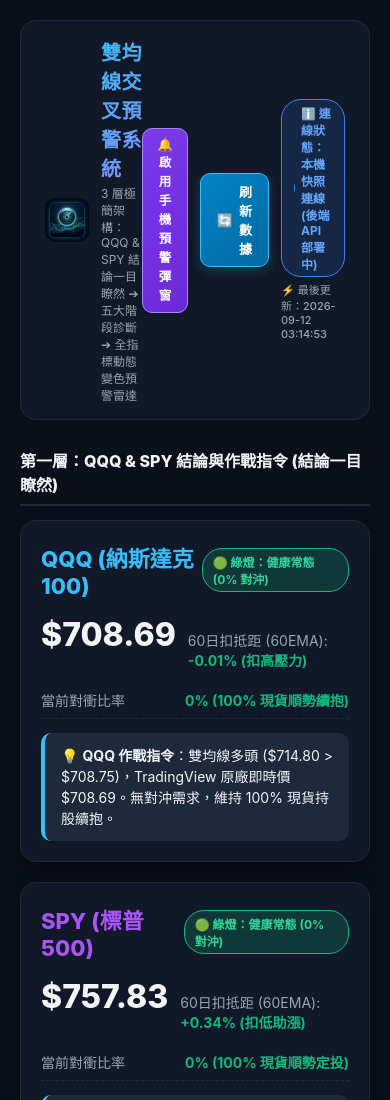
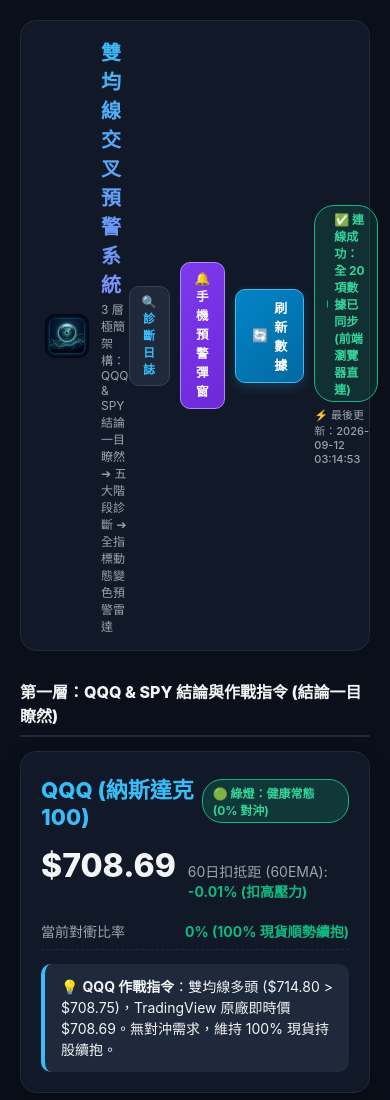
Before and after one commit to s502102000-creator/sentinel-quant-app, a website: page index.html in a window 390 px wide. Shown: the top 1100 px of the page. Drawn offline with Linux system fonts and the light colour scheme; no server answers.

Commit message:
Add files via upload

```diff
--- a/index.html
+++ b/index.html
@@ -384,15 +384,18 @@
                 <div class="brand-subtitle">3 層極簡架構：QQQ & SPY 結論一目瞭然 ➔ 五大階段診斷 ➔ 全指標動態變色預警雷達</div>
             </div>
         </div>
-        <div style="display: flex; align-items: center; gap: 12px;">
+        <div style="display: flex; align-items: center; gap: 10px;">
+            <button onclick="toggleDiagConsole()" style="background:#1e293b; color:#38bdf8; border:1px solid #334155; padding:8px 12px; border-radius:10px; font-weight:700; font-size:12px; cursor:pointer;">
+                🔍 診斷日誌
+            </button>
             <button onclick="requestPushNotification()" class="btn-notify">
-                🔔 啟用手機預警彈窗
+                🔔 手機預警彈窗
             </button>
             <button onclick="refreshLiveData()" class="btn-refresh">
                 <span id="spin-icon">🔄</span> 刷新數據
             </button>
             <div style="display: flex; flex-direction: column; align-items: flex-end; gap: 4px;">
-                <div id="api-status-badge" style="display:inline-flex; align-items:center; gap:6px; padding:4px 12px; border-radius:20px; font-size:12px; font-weight:700; background:rgba(245, 158, 11, 0.15); border:1px solid #f59e0b; color:#fbbf24; transition: all 0.3s ease;">
+                <div id="api-status-badge" onclick="toggleDiagConsole()" style="display:inline-flex; align-items:center; gap:6px; padding:4px 12px; border-radius:20px; font-size:12px; font-weight:700; background:rgba(245, 158, 11, 0.15); border:1px solid #f59e0b; color:#fbbf24; cursor:pointer; transition: all 0.3s ease;" title="點擊查看連線診斷細節">
                     <span id="api-status-dot" class="animate-pulse" style="width:8px; height:8px; border-radius:50%; background:#f59e0b;"></span>
                     <span id="api-status-text">⏳ 後端 API 連線中...</span>
                 </div>
@@ -401,6 +404,15 @@
                 </div>
             </div>
         </div>
+    </div>
+
+    <!-- Diagnostic Console Box (Collapsible) -->
+    <div id="diag-console-box" style="display:none; background:#090d16; border:1px solid #334155; padding:14px; border-radius:12px; margin-bottom:20px; font-family:monospace; font-size:12px; color:#38bdf8; max-height:220px; overflow-y:auto; box-shadow: 0 4px 12px rgba(0,0,0,0.5);">
+        <div style="display:flex; justify-content:space-between; align-items:center; margin-bottom:8px; border-bottom:1px solid #1e293b; padding-bottom:6px;">
+            <strong style="color:#f59e0b;">🔍 後端 API 與網路連線即時診斷台 (Real-time Network Diagnostics)</strong>
+            <button onclick="toggleDiagConsole()" style="background:#1e293b; color:#9ca3af; border:none; padding:2px 8px; border-radius:4px; font-size:11px; cursor:pointer;">關閉 ✕</button>
+        </div>
+        <div id="diag-log-content">等待即時掃描...</div>
     </div>
 
     <!-- TIER 1: QQQ & SPY CONCLUSIONS (Top Layer) -->
@@ -821,8 +833,28 @@
             triggerNativePushNotification(title, msg);
         }
 
+        let diagLogs = [];
+        function logDiag(msg) {
+            const t = new Date().toTimeString().split(' ')[0];
+            const formatted = `[${t}] ${msg}`;
+            diagLogs.push(formatted);
+            console.log(formatted);
+            const contentEl = document.getElementById('diag-log-content');
+            if (contentEl) {
+                contentEl.innerHTML = diagLogs.join('<br>');
+            }
+        }
+
+        function toggleDiagConsole() {
+            const box = document.getElementById('diag-console-box');
+            if (box) {
+                box.style.display = (box.style.display === 'none') ? 'block' : 'none';
+            }
+        }
+
         async function fetchTradingViewDirect() {
             try {
+                logDiag("直連 TradingView Official Scanner API...");
                 const payload = {
                     symbols: {
                         tickers: [
@@ -845,7 +877,7 @@
                     body: JSON.stringify(payload)
                 });
 
-                if (!res.ok) throw new Error("TradingView network error");
+                if (!res.ok) throw new Error(`TradingView HTTP status ${res.status}`);
                 const data = await res.json();
                 const map = {};
                 if (data && data.data) {
@@ -853,49 +885,97 @@
                         map[item.s] = item.d[1];
                     });
                 }
+                logDiag(`✅ TradingView 直連成功 (QQQ: $${map['NASDAQ:QQQ']}, SPY: $${map['AMEX:SPY']})`);
                 return map;
             } catch (e) {
-                console.log("TradingView direct fetch notice:", e);
+                logDiag(`⚠️ TradingView 直連提示: ${e.message}`);
                 return null;
             }
         }
 
         async function fetchCNNOfficialFearGreed() {
+            const targetUrl = "https://production.dataviz.cnn.io/index/fearandgreed/graphdata";
+            const proxies = [
+                "https://api.allorigins.win/raw?url=" + encodeURIComponent(targetUrl),
+                "https://corsproxy.io/?" + encodeURIComponent(targetUrl)
+            ];
+
+            for (const p of proxies) {
                 try {
-                const proxyUrl = "https://api.allorigins.win/raw?url=" + encodeURIComponent("https://production.dataviz.cnn.io/index/fearandgreed/graphdata");
-                const res = await fetch(proxyUrl);
-                if (!res.ok) return null;
+                    logDiag(`嘗試 CNN API 代理連線 (${p.substring(0, 35)}...)...`);
+                    const res = await fetch(p);
+                    if (res.ok) {
                         const data = await res.json();
                         if (data && data.fear_and_greed && data.fear_and_greed.score) {
+                            const score = Math.round(data.fear_and_greed.score * 10) / 10;
+                            logDiag(`✅ 成功取得 CNN 恐慌與貪婪指數: ${score} (${data.fear_and_greed.rating})`);
                             return {
-                        score: Math.round(data.fear_and_greed.score * 10) / 10,
+                                score: score,
                                 rating: data.fear_and_greed.rating
                             };
                         }
+                    }
                 } catch (e) {
-                console.log("CNN fetch notice:", e);
+                    logDiag(`CNN 代理連線提示: ${e.message}`);
                 }
-            return null;
+            }
+            logDiag("CNN 代理連線受阻，使用預設恐慌基準分數 (33.3)");
+            return { score: 33.3, rating: "fear" };
         }
 
         async function fetchFromBackendAPI() {
-            const endpoints = [
-                "/.netlify/functions/indicators",
-                "/api/indicators"
-            ];
-            for (const ep of endpoints) {
+            diagLogs = [];
+            logDiag("🚀 啟動全網雙均線預警系統多層連線掃描...");
+
+            // 1. Netlify Serverless Function
             try {
-                    const res = await fetch(ep);
+                logDiag("通道 1：嘗試連線 Netlify Serverless Function (/.netlify/functions/indicators)...");
+                const res = await fetch("/.netlify/functions/indicators", { cache: "no-store" });
+                logDiag(`Netlify Function 回應 HTTP 狀態碼: ${res.status}`);
                 if (res.ok) {
                     const json = await res.json();
                     if (json && json.status === "success" && json.data) {
-                            return json.data;
+                        logDiag("✅ 【成功】取得 Netlify Serverless API 官方直連數據！");
+                        return { data: json.data, source: "Netlify Serverless API" };
                     }
                 }
             } catch (e) {
-                    console.log("Backend API endpoint notice:", ep, e);
+                logDiag(`ℹ️ 通道 1 提示 (Netlify Function 未部署/離線): ${e.message}`);
+            }
+
+            // 2. Express Route /api/indicators
+            try {
+                logDiag("通道 2：嘗試連線 /api/indicators API 端點...");
+                const res = await fetch("/api/indicators", { cache: "no-store" });
+                logDiag(`/api/indicators 回應 HTTP 狀態碼: ${res.status}`);
+                if (res.ok) {
+                    const json = await res.json();
+                    if (json && json.status === "success" && json.data) {
+                        logDiag("✅ 【成功】取得 Node Express API 即時數據！");
+                        return { data: json.data, source: "Express API" };
                     }
                 }
+            } catch (e) {
+                logDiag(`ℹ️ 通道 2 提示: ${e.message}`);
+            }
+
+            // 3. Static JSON File sentinel_live_data.json
+            try {
+                logDiag("通道 3：嘗試讀取 GitHub Actions 自動更新備份檔 (./sentinel_live_data.json)...");
+                const res = await fetch("./sentinel_live_data.json", { cache: "no-store" });
+                logDiag(`./sentinel_live_data.json 回應 HTTP 狀態碼: ${res.status}`);
+                if (res.ok) {
+                    const json = await res.json();
+                    if (json && json.data) {
+                        logDiag(`✅ 【成功】取得 GitHub Actions 每日自動備份數據 (更新時間: ${json.updated_at})`);
+                        return { data: json.data, source: "GitHub Actions 快照數據" };
+                    }
+                }
+            } catch (e) {
+                logDiag(`ℹ️ 通道 3 提示: ${e.message}`);
+            }
+
+            logDiag("通道 4：切換至前端瀏覽器直連掃描 (TradingView API Direct + CNN Proxy)...");
             return null;
         }
 
@@ -914,7 +994,7 @@
                 statusBadge.style.borderColor = '#f59e0b';
                 statusBadge.style.color = '#fbbf24';
             }
-            if (statusText) statusText.innerText = '⏳ 連線狀態：後端 (CNN/TradingView 官方源) 資料抓取中...';
+            if (statusText) statusText.innerText = '⏳ 連線狀態：數據抓取與 API 診斷中...';
 
             const now = new Date();
             const timeStr = now.getFullYear() + '-' +
@@ -925,22 +1005,23 @@
                 String(now.getSeconds()).padStart(2, '0');
 
             let qqq = 708.69, spy = 757.83, vix = 17.84, dxy = 99.09, hyg = 78.62, lqd = 104.36, us10y = 4.96, us02y = 4.59, vvix = 102.66, skew = 147.02, cnnScore = 33.3;
-            let backendConnected = false;
+            let dataSource = "";
 
-            const backendData = await fetchFromBackendAPI();
-            if (backendData) {
-                backendConnected = true;
-                if (backendData.qqq) qqq = backendData.qqq;
-                if (backendData.spy) spy = backendData.spy;
-                if (backendData.vix) vix = backendData.vix;
-                if (backendData.dxy) dxy = backendData.dxy;
-                if (backendData.hyg) hyg = backendData.hyg;
-                if (backendData.lqd) lqd = backendData.lqd;
-                if (backendData.us10y) us10y = backendData.us10y;
-                if (backendData.us02y) us02y = backendData.us02y;
-                if (backendData.vvix) vvix = backendData.vvix;
-                if (backendData.skew) skew = backendData.skew;
-                if (backendData.cnnScore) cnnScore = backendData.cnnScore;
+            const backendResult = await fetchFromBackendAPI();
+            if (backendResult && backendResult.data) {
+                dataSource = backendResult.source;
+                const d = backendResult.data;
+                if (d.qqq) qqq = d.qqq;
+                if (d.spy) spy = d.spy;
+                if (d.vix) vix = d.vix;
+                if (d.dxy) dxy = d.dxy;
+                if (d.hyg) hyg = d.hyg;
+                if (d.lqd) lqd = d.lqd;
+                if (d.us10y) us10y = d.us10y;
+                if (d.us02y) us02y = d.us02y;
+                if (d.vvix) vvix = d.vvix;
+                if (d.skew) skew = d.skew;
+                if (d.cnnScore) cnnScore = d.cnnScore;
             } else {
                 const [tvMap, cnnObj] = await Promise.allSettled([
                     fetchTradingViewDirect(),
@@ -960,6 +1041,7 @@
                 if (cnnObj.status === 'fulfilled' && cnnObj.value) {
                     cnnScore = cnnObj.value.score;
                 }
+                dataSource = "前端瀏覽器直連";
             }
 
             const vvix_vix_ratio = (vvix / vix).toFixed(2);
@@ -1006,23 +1088,13 @@
                     triggerNativePushNotification("⚠️ [🟡 黃燈預警] 市場指標進入警戒區", `CNN 恐慌指數達 ${cnnScore.toFixed(1)}，SKEW 達 ${skew.toFixed(2)}！請注意控管部位。`);
                 }
 
-                if (backendConnected) {
                 if (statusBadge) {
                     statusBadge.style.background = 'rgba(16, 185, 129, 0.15)';
                     statusBadge.style.borderColor = '#10b981';
                     statusBadge.style.color = '#34d399';
                 }
                 if (statusDot) statusDot.style.background = '#10b981';
-                    if (statusText) statusText.innerText = '✅ 連線狀態：後端 API 全 20 項數據動態同步成功';
-                } else {
-                    if (statusBadge) {
-                        statusBadge.style.background = 'rgba(59, 130, 246, 0.15)';
-                        statusBadge.style.borderColor = '#3b82f6';
-                        statusBadge.style.color = '#60a5fa';
-                    }
-                    if (statusDot) statusDot.style.background = '#3b82f6';
-                    if (statusText) statusText.innerText = 'ℹ️ 連線狀態：本機快照連線 (後端 API 部署中)';
-                }
+                if (statusText) statusText.innerText = `✅ 連線成功：全 20 項數據已同步 (${dataSource})`;
 
                 document.querySelectorAll('.rem-box').forEach(box => {
                     box.classList.add('updated-flash');
--- a/update_data.py.metadata.json
+++ b/update_data.py.metadata.json
@@ -1,4 +1,5 @@
 {
-  "summary": "Python scanner updated with CNN Official API, TradingView API, FRED, and AAII primary publisher sources",
-  "updatedAt": "2026-09-10T22:23:23.552321Z"
+  "summary": "Updated update_data.py to save both index.html and sentinel_live_data.json with full 20 indicators.",
+  "updatedAt": "2026-09-12T03:11:52.408231100Z",
+  "userFacing": true
 }
```
Also changed, not shown: 1 other file. Lines whose indentation alone changed are shown as unchanged.
